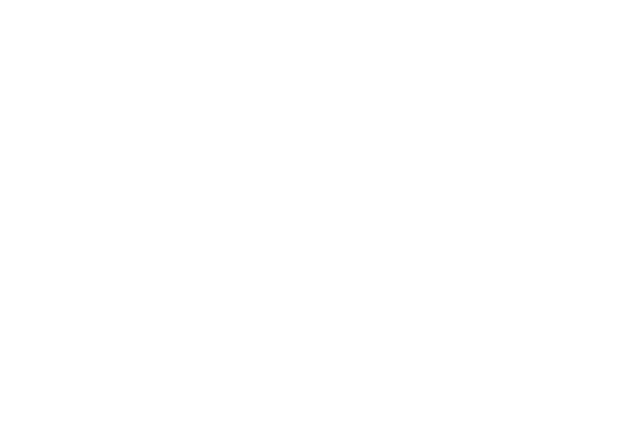
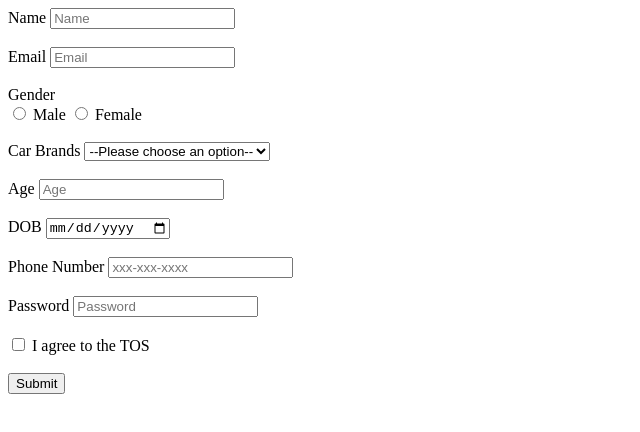
Before and after one commit to acciojob/signup-form-car-shadow-14, a website: page main.html in a window 1280 px wide. Shown: the whole page, without its empty margins (0-640 px from the left). Drawn offline with Linux system fonts and the light colour scheme.

Commit message:
created a submission

```diff
--- a/main.html
+++ b/main.html
@@ -10,7 +10,76 @@
 	<!-- the entire body must be written by student -->
     <script type="text/javascript" src="./script.js">
 </script>
+<form method="post">
 
+    <!-- Name -->
+    <label for="name">Name</label>
+    <input type="text" id="name" name="name" required placeholder="Name">
+
+    <br><br>
+
+    <!-- Email -->
+    <label for="email">Email</label>
+    <input type="email" id="email" name="email" required placeholder="Email">
+
+    <br><br>
+
+    <!-- Gender -->
+    <span>Gender</span><br>
+
+    <input type="radio" id="gender_m" name="gender" value="male" required>
+    <label for="gender_m">Male</label>
+
+    <input type="radio" id="gender_f" name="gender" value="female" required>
+    <label for="gender_f">Female</label>
+
+    <br><br>
+
+    <!-- Car Brands -->
+    <label for="cars">Car Brands</label>
+    <select id="cars" name="cars" required>
+        <option value="">--Please choose an option--</option>
+        <option value="toyota">Toyota</option>
+        <option value="honda">Honda</option>
+        <option value="bmw">BMW</option>
+    </select>
+
+    <br><br>
+
+    <!-- Age -->
+    <label for="age">Age</label>
+    <input type="number" id="age" name="age" required placeholder="Age">
+
+    <br><br>
+
+    <!-- DOB -->
+    <label for="dob">DOB</label>
+    <input type="date" id="dob" name="dob" required>
+
+    <br><br>
+
+    <!-- Phone Number -->
+    <label for="Tel">Phone Number</label>
+    <input type="Tel" id="tel" name="tel" placeholder="xxx-xxx-xxxx">
+
+    <br><br>
+
+    <!-- Password -->
+    <label for="password">Password</label>
+    <input type="password" id="password" name="password" required placeholder="Password">
+
+    <br><br>
+
+    <!-- TOS -->
+    <input type="Checkbox" id="tos" name="tos" required>
+    <label for="tos">I agree to the TOS</label>
+
+    <br><br>
+
+    <!-- Submit Button -->
+    <button type="submit">Submit</button>
+
+</form>
 </body>
 
 </html>
```
